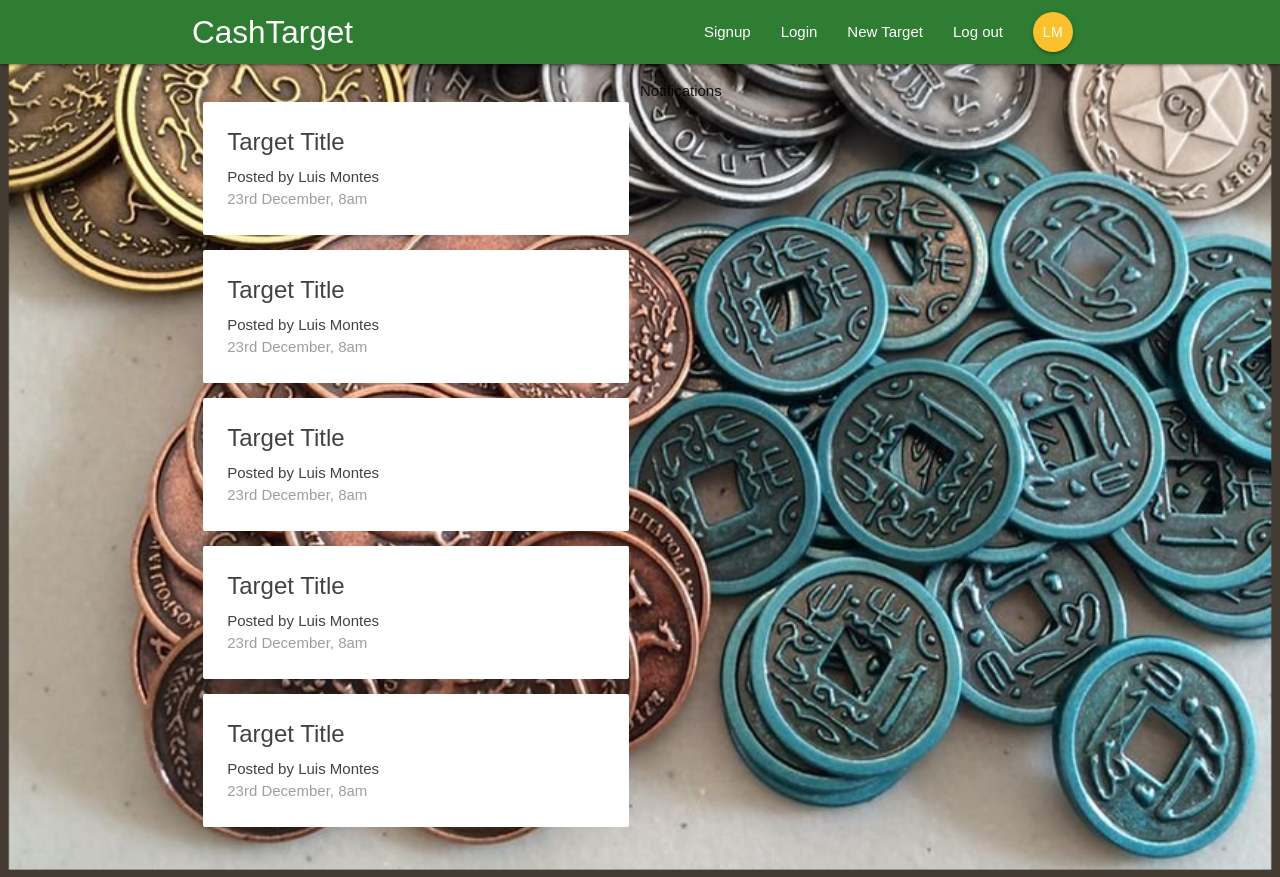
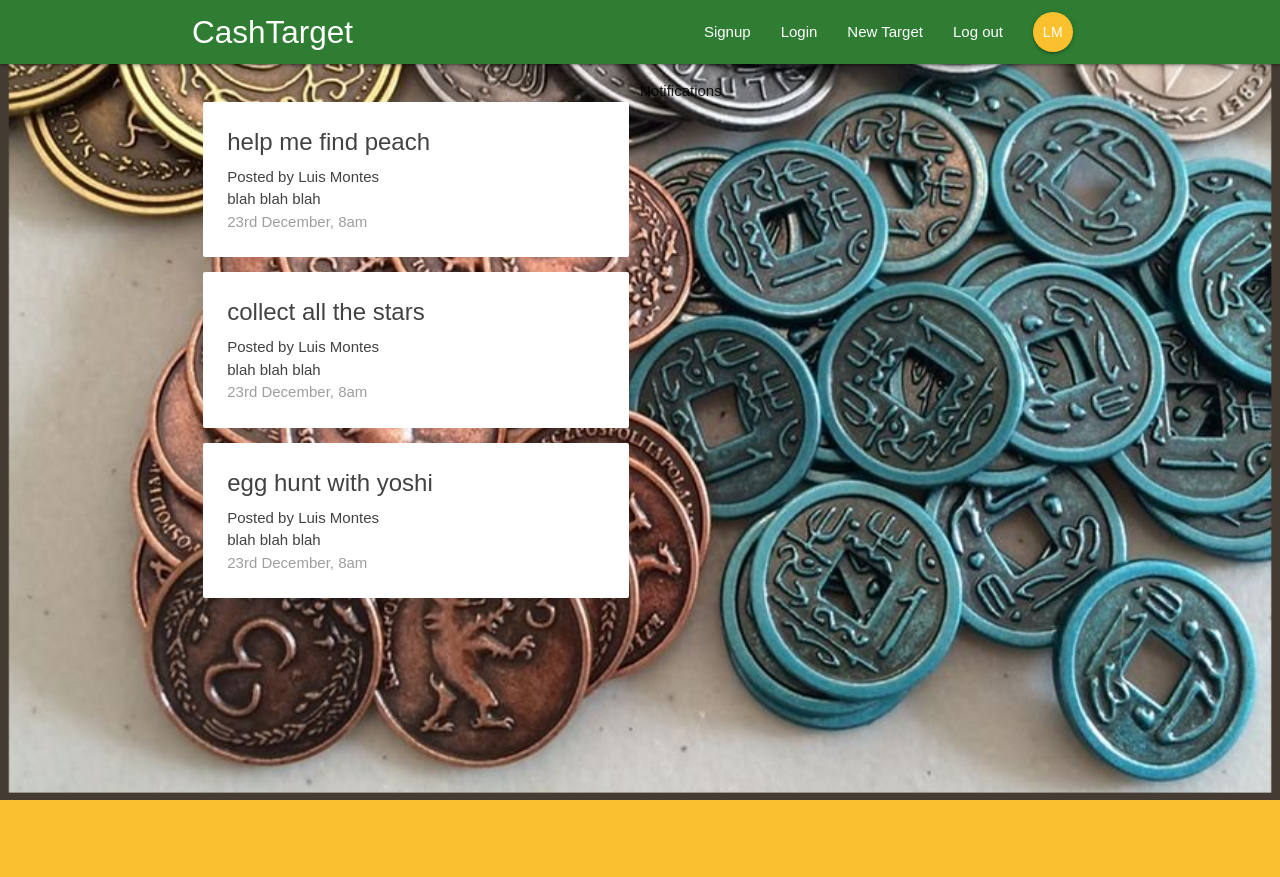
Before and after one commit to louiemontes/cashTarget, a React (Create React App) app: page / in a window 1280 px wide. After the commit the page ends 800 px from the top, so only its background shows below. Built offline with nearby package versions, Linux system fonts and the light colour scheme.

Commit message:
connect target list to redux

```diff
--- a/src/components/dashboard/Dashboard.js
+++ b/src/components/dashboard/Dashboard.js
@@ -1,14 +1,18 @@
 import React, { Component } from "react";
 import Notifications from "./Notifications";
 import TargetList from "../targets/TargetList";
+import { connect } from "react-redux";
 
 class Dashboard extends Component {
   render() {
+    //console.log(this.props);
+    const { targets } = this.props;
+
     return (
       <div className="dashboard container">
         <div className="row">
           <div className="col s12 m6">
-            <TargetList />
+            <TargetList targets={targets} />
           </div>
           <div className="col s12 m5 offset-m1" />
           <Notifications />
@@ -18,4 +22,10 @@ class Dashboard extends Component {
   }
 }
 
-export default Dashboard;
+const mapStateToProps = state => {
+  return {
+    targets: state.target.targets
+  };
+};
+
+export default connect(mapStateToProps)(Dashboard);
--- a/src/components/targets/TargetList.js
+++ b/src/components/targets/TargetList.js
@@ -1,14 +1,13 @@
 import React from "react";
 import TargetSummary from "./TargetSummary";
 
-const TargetList = () => {
+const TargetList = ({ targets }) => {
   return (
-    <div className="project-list section">
-      <TargetSummary />
-      <TargetSummary />
-      <TargetSummary />
-      <TargetSummary />
-      <TargetSummary />
+    <div className="target-list section">
+      {targets &&
+        targets.map(target => {
+          return <TargetSummary key={target.id} target={target} />;
+        })}
     </div>
   );
 };
--- a/src/components/targets/TargetSummary.js
+++ b/src/components/targets/TargetSummary.js
@@ -1,11 +1,15 @@
 import React from "react";
 
-const TargetSummary = () => {
+const TargetSummary = ({target}) => {
+  console.log(target);
   return (
     <div className="card z-depth-0 project-summary">
       <div className="card-content grey-text text-darken-3">
-        <span className="card-title">Target Title</span>
-        <p>Posted by Luis Montes</p>
+        <span className="card-title">{target.title}</span>
+        <p>Posted by {target.author || 'Luis Montes'}</p>
+        <span>
+          {target.content}
+        </span>
         <p className="grey-text">23rd December, 8am</p>
       </div>
     </div>
--- a/src/index.js
+++ b/src/index.js
@@ -7,7 +7,10 @@ import { createStore } from "redux";
 import rootReducer from "./store/reducers/rootReducer";
 import { Provider } from "react-redux";
 
-const store = createStore(rootReducer);
+const store = createStore(
+  rootReducer,
+  window.__REDUX_DEVTOOLS_EXTENSION__ && window.__REDUX_DEVTOOLS_EXTENSION__()
+);
 ReactDOM.render(
   <Provider store={store}>
     <App />
--- a/src/store/reducers/targetReducer.js
+++ b/src/store/reducers/targetReducer.js
@@ -1,4 +1,10 @@
-const initState = {};
+const initState = {
+  targets: [
+    { id: "1", title: "help me find peach", content: "blah blah blah" },
+    { id: "2", title: "collect all the stars", content: "blah blah blah" },
+    { id: "3", title: "egg hunt with yoshi", content: "blah blah blah" }
+  ]
+};
 
 const targetReducer = (state = initState, action) => {
   return state;
```
